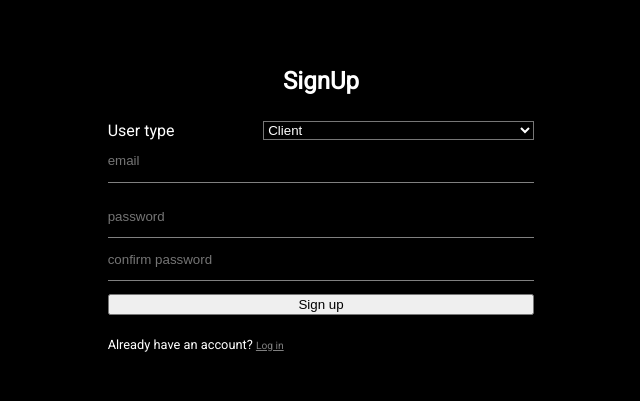
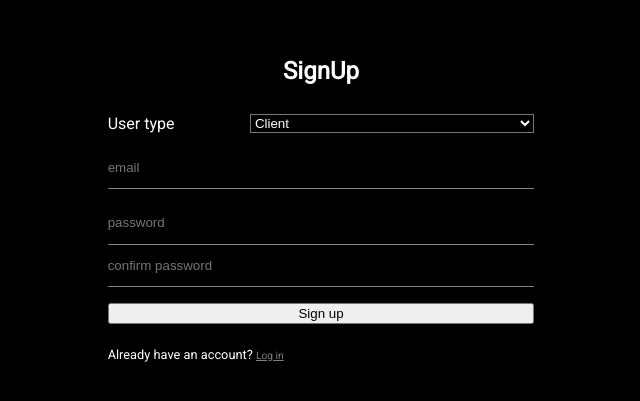
Before and after one commit to joshgarza/MVP, a React (Create React App) app in the folder client/: page /signup in a window 1280 px wide. Shown: the part 195-596 px from the top of the page, without its empty margins (327-967 px from the left). Built offline with nearby package versions, Linux system fonts and the light colour scheme; no server answers.

Commit message:
Add margin to buttons on signup and login

```diff
--- a/client/public/style.css
+++ b/client/public/style.css
@@ -39,7 +39,7 @@ body {
 .usertype-select {
   background-color: transparent;
   color: white;
-  margin-left: 1em;
+  margin-bottom: 1em;
 }
 .usertype-label {
 
@@ -81,6 +81,9 @@ body {
   padding: 0em 0em 1em;
   margin: 0em 0em 1em;
 }
+.login-button {
+  margin-top: .2em;
+}
 .input-label-shown {
   margin: 0em 0em .5em;
 }
@@ -90,5 +93,5 @@ body {
 .login-email-label
 .login-password-label
 
-.login-button
+
 .btn
```
